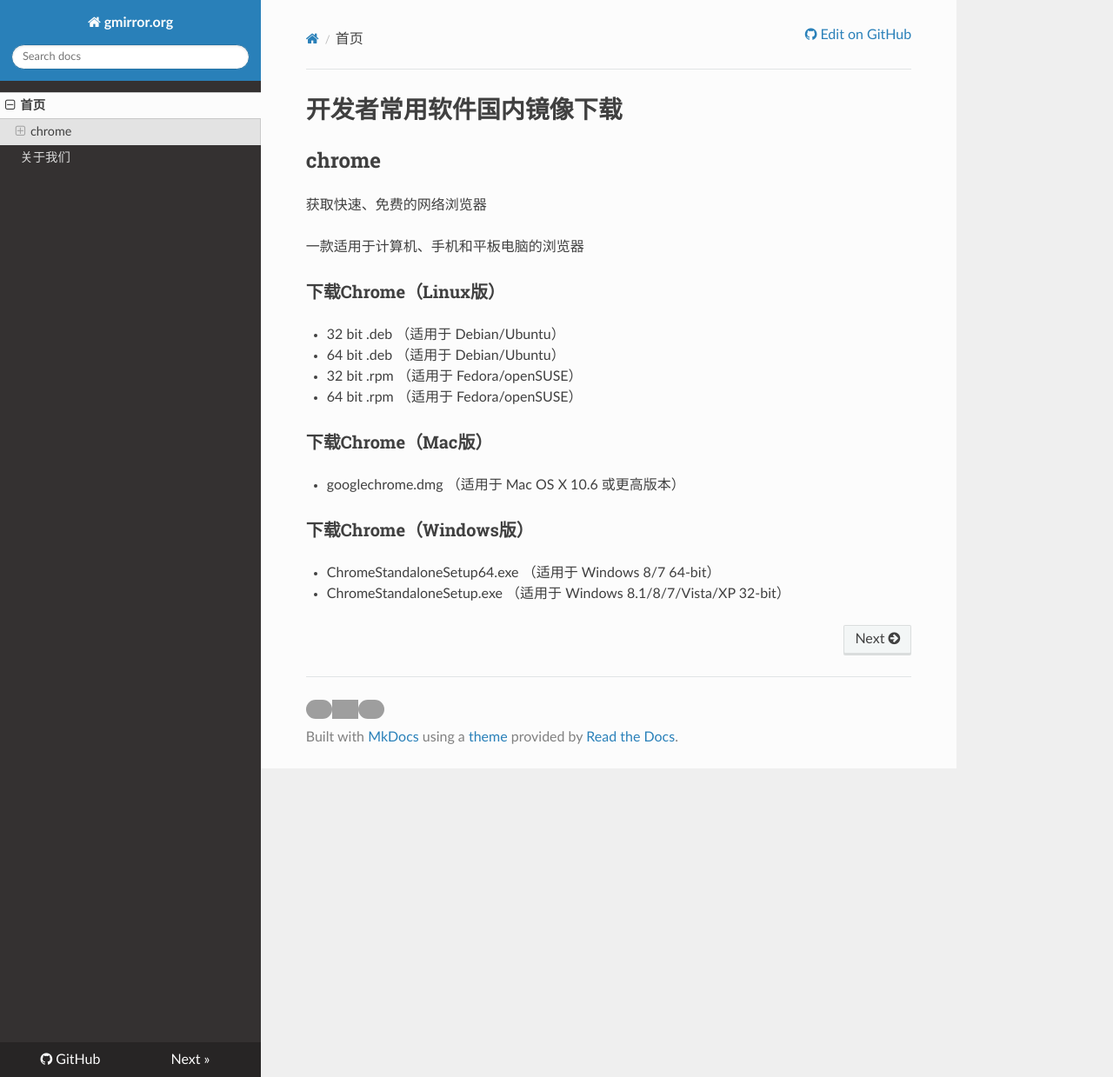
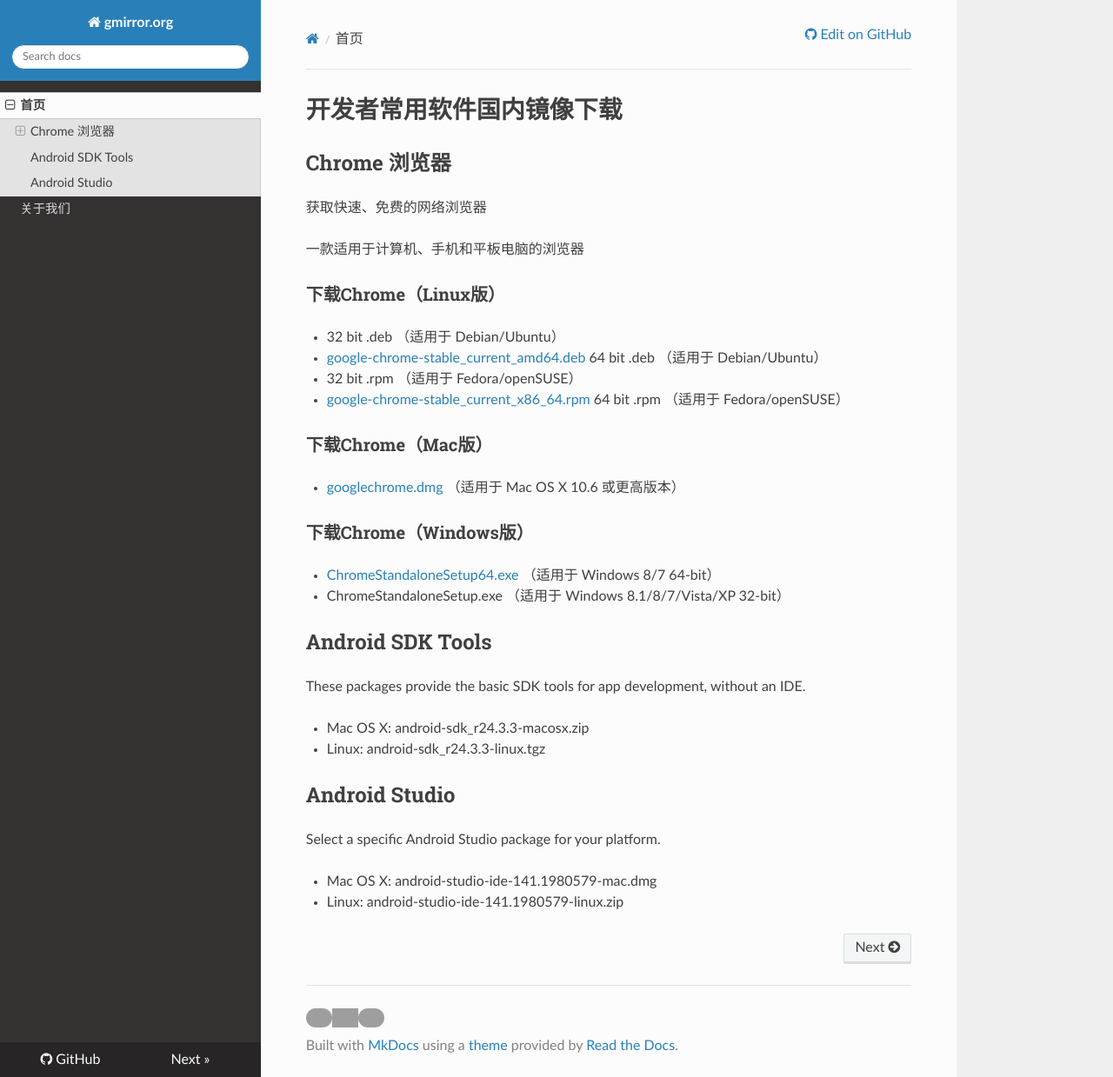
Before and after one commit to sinkcup/gmirror-portal, an MkDocs documentation site: the page built from docs/index.md, in a window 1280 px wide and 1239 px high. Shown: the whole window at 87% size. Built offline with MkDocs 1.6.1, drawn with Linux system fonts in a browser that asks for light colours; nearby versions of some CDN libraries; old or Windows-style settings are respelled for this version of MkDocs; grey boxes are pictures that could not be loaded.

Commit message:
change article

```diff
--- a/docs/index.md
+++ b/docs/index.md
@@ -1,6 +1,6 @@
 # 开发者常用软件国内镜像下载
 
-## chrome
+## Chrome 浏览器
 
 获取快速、免费的网络浏览器
 
@@ -9,15 +9,29 @@
 ### 下载Chrome（Linux版）
 
  * 32 bit .deb （适用于 Debian/Ubuntu）
- * 64 bit .deb （适用于 Debian/Ubuntu）
+ * [google-chrome-stable\_current\_amd64.deb](http://7xjxoo.dl1.z0.glb.clouddn.com/linux/direct/google-chrome-stable\_current\_amd64.deb) 64 bit .deb （适用于 Debian/Ubuntu）
  * 32 bit .rpm （适用于 Fedora/openSUSE）
- * 64 bit .rpm （适用于 Fedora/openSUSE）
+ * [google-chrome-stable\_current\_x86\_64.rpm](http://7xjxoo.dl1.z0.glb.clouddn.com/linux/direct/google-chrome-stable\_current\_x86\_64.rpm) 64 bit .rpm （适用于 Fedora/openSUSE）
 
 ### 下载Chrome（Mac版）
 
- * googlechrome.dmg （适用于 Mac OS X 10.6 或更高版本）
+ * [googlechrome.dmg](http://7xjxoo.dl1.z0.glb.clouddn.com/chrome/mac/stable/GGRO/googlechrome.dmg) （适用于 Mac OS X 10.6 或更高版本）
 
 ### 下载Chrome（Windows版）
 
- * ChromeStandaloneSetup64.exe （适用于 Windows 8/7 64-bit）
+ * [ChromeStandaloneSetup64.exe](http://7xjxoo.dl1.z0.glb.clouddn.com/windows/direct/ChromeStandaloneSetup64.exe) （适用于 Windows 8/7 64-bit）
  * ChromeStandaloneSetup.exe （适用于 Windows 8.1/8/7/Vista/XP 32-bit）
+
+## Android SDK Tools
+
+These packages provide the basic SDK tools for app development, without an IDE.
+
+ * Mac OS X: android-sdk\_r24.3.3-macosx.zip
+ * Linux: android-sdk\_r24.3.3-linux.tgz
+
+## Android Studio
+
+Select a specific Android Studio package for your platform.
+
+ * Mac OS X: android-studio-ide-141.1980579-mac.dmg
+ * Linux: android-studio-ide-141.1980579-linux.zip
```
